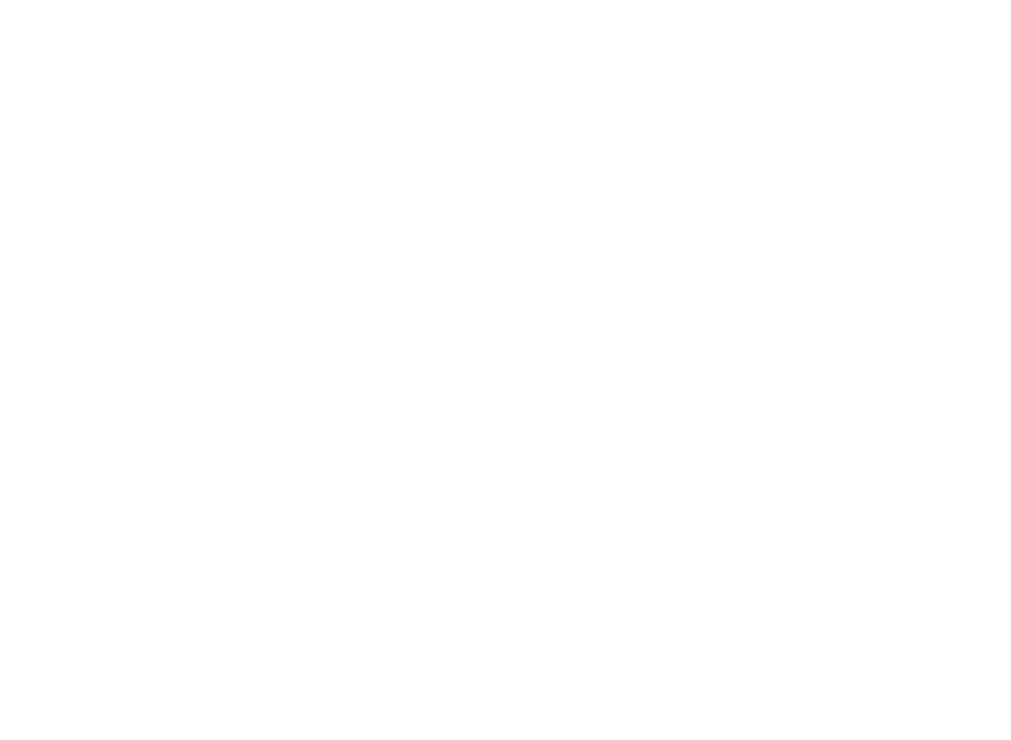
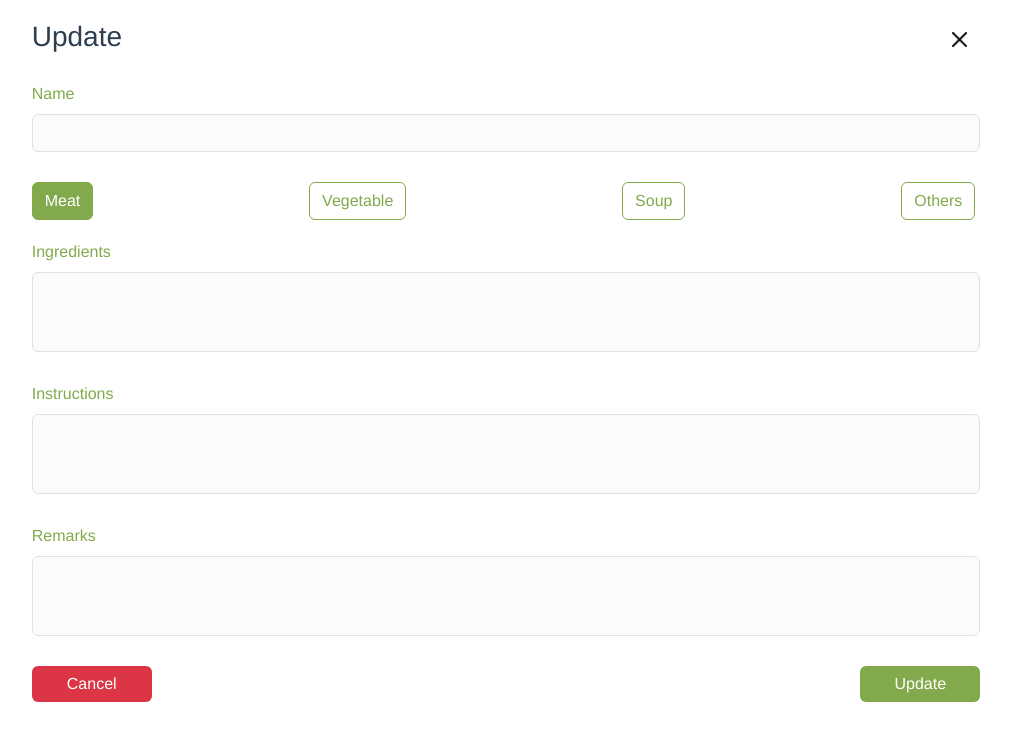
Before and after one commit to fangyi99/dish-randomizer, a Vue app in the folder client/: page /form/1 in a window 1280 px wide. Before the commit this address had no page. Shown: the top 740 px of the page, without its empty margins (64-1075 px from the left). Built offline with nearby package versions, Linux system fonts and the light colour scheme; no server answers.

Commit message:
update and delete recipe

```diff
--- a/client/src/modules/crud.js
+++ b/client/src/modules/crud.js
@@ -1,17 +1,37 @@
-import {ref} from 'vue'
-import { useRouter } from 'vue-router';
+import {ref, computed } from 'vue'
+import { useRoute, useRouter } from 'vue-router';
 
 const getRecipes = () => {
     const state = ref({
-        newName: '',
-        newType: 'meat',
-        newIngredients: '',
-        newInstructions: '',
-        newRemarks: '',
-        recipes: {}
+        name: '',
+        type: 'meat',
+        ingredients: '',
+        instructions: '',
+        remarks: '',
+        recipes: {},
     })
 
+    const route = useRoute();
     const router = useRouter();
+
+    const recipeId = computed(() => route.params.id)
+
+    const getOne = async (id) => {
+        try {
+          await fetch("http://localhost:8000/api/recipes/" + id)
+            .then(res =>  res.json() )
+            .then(data => {
+                state.value.newName = data.name;
+                state.value.newType = data.type;
+                state.value.newIngredients = data.ingredients;
+                state.value.newInstructions = data.instructions;
+                state.value.newRemarks = data.remarks;
+            })
+        }
+        catch(error) {
+          console.log(error)
+        }
+    }
 
     const getAllRecipes = async () => {
         try{
@@ -50,16 +70,31 @@ const getRecipes = () => {
           });
     }
 
-    const updateRecipe = (_id) => {
+    const updateRecipe = () => {
         const requestOptions = {
-            method: "PUT"
+            method: "PUT",
+            headers: {
+                "Content-Type": "application/json"
+            },
+            body: JSON.stringify({
+                name: state.value.newName,
+                type: state.value.newType,
+                ingredients: state.value.newIngredients,
+                instructions: state.value.newInstructions,
+                remarks: state.value.newRemarks
+            })
         }
-        fetch("http://localhost:8000/api/recipes/" + _id, requestOptions)
+        fetch("http://localhost:8000/api/recipes/" + recipeId.value, requestOptions)
+        .then(res => res.body)
+        .then(res => {console.log(res)})
+        router.push({path: "/menu"})
     }
 
     const deleteRecipe = (_id) => {
         fetch("http://localhost:8000/api/recipes/" + _id, {method: "DELETE"})
-        .then({})
+        .then(() => {
+            getAllRecipes()
+        })
     }
 
     const resetForm = () => {
@@ -70,9 +105,9 @@ const getRecipes = () => {
           newInstructions: '',
           newRemarks: '',
         };
-      };
+    };
 
-    return {state, getAllRecipes, createRecipe, updateRecipe, deleteRecipe, resetForm}
+    return {state, recipeId, getOne, getAllRecipes, createRecipe, updateRecipe, deleteRecipe, resetForm}
 }
 
 export default getRecipes
--- a/client/src/router/index.js
+++ b/client/src/router/index.js
@@ -4,24 +4,23 @@ import HomeView from '../views/HomeView.vue'
 const routes = [
   {
     path: '/',
-    name: 'home',
+    name: 'Home',
     component: HomeView
   },
   {
     path: '/menu',
-    name: 'menu',
-    // route level code-splitting
-    // this generates a separate chunk (about.[hash].js) for this route
-    // which is lazy-loaded when the route is visited.
-    component: () => import(/* webpackChunkName: "about" */ '../views/MenuView.vue')
+    name: 'Menu',
+    component: () => import('../views/MenuView.vue')
   },
   {
-    path: '/create',
-    name: 'create',
-    // route level code-splitting
-    // this generates a separate chunk (about.[hash].js) for this route
-    // which is lazy-loaded when the route is visited.
-    component: () => import(/* webpackChunkName: "about" */ '../views/CreateView.vue')
+    path: '/form',
+    name: 'Create',
+    component: () => import('../views/FormView.vue')
+  },
+  {
+    path: '/form/:id',
+    name: 'Update',
+    component: () => import('../views/FormView.vue')
   }
 ]
 
--- a/client/src/views/CreateView.vue
+++ b/client/src/views/FormView.vue
@@ -1,7 +1,8 @@
 <template>
   <div class="container">
     <div class="nav">
-      <h3>Create</h3>
+      <h3 v-if="$route.params.id">Update</h3>
+      <h3 v-else>Create</h3>
       <router-link to="/menu"><button class="btn btn-nav right"><img alt="Close" src="../assets/close.png"></button></router-link>
     </div>
 
@@ -26,8 +27,8 @@
       </div>
 
       <div class="mb-3">
-        <label for="instructionsInput" class="form-label">Ingredients</label>
-        <textarea class="form-control" id="instructionsInput" v-model="state.newIngredients"></textarea>
+        <label for="ingredientsInput" class="form-label">Ingredients</label>
+        <textarea class="form-control" id="ingredientsInput" v-model="state.newIngredients"></textarea>
       </div>
 
       <div class="mb-3">
@@ -41,21 +42,36 @@
       </div>
     </div>
 
-    <div class="btn-grp">
+    <div v-if="$route.params.id" class="btn-grp">
+      <router-link to="/menu"><button type="button" class="btn btn-danger">Cancel</button></router-link>
+      <button type="button" class="btn btn-success" @click="updateRecipe()">Update</button>
+    </div>
+
+    <div v-else class="btn-grp">
       <router-link to="/menu"><button type="button" class="btn btn-danger">Cancel</button></router-link>
       <button type="button" class="btn btn-success" @click="createRecipe()">Create</button>
     </div>
+
+
   </div>
 </template>
 
 <script>
+import {onMounted} from 'vue'
 import crud from '../modules/crud'
 
 export default {
   setup(){
-    const {state, createRecipe} = crud()
-    return {state, createRecipe}
-}
+    const {state, recipeId, getOne, createRecipe, updateRecipe} = crud()
+
+    onMounted(() => {
+    if (recipeId.value) {
+        getOne(recipeId.value);
+      }
+  })
+
+    return {state, recipeId, getOne, createRecipe, updateRecipe}
+  },
 }
 
 </script>
--- a/client/src/views/MenuView.vue
+++ b/client/src/views/MenuView.vue
@@ -6,7 +6,7 @@
                 <h3>Menu</h3>
             </div>
             <div class="right">
-                <router-link to="/create"><button class="btn btn-nav btn-right">+</button></router-link>
+                <router-link to="/form"><button class="btn btn-nav btn-right">+</button></router-link>
             </div>
         </div>
         <table>
@@ -20,8 +20,8 @@
                 <tr v-for="recipe in state.recipes" v-bind:key="recipe._id">
                 <td>{{ recipe.name }}</td>
                 <td>
-                    <button class="btn btn-warning btn-action"><img alt="Edit" src="../assets/edit.png"></button>
-                    <button class="btn btn-danger btn-action"><img alt="Delete" src="../assets/delete.png"></button>
+                    <router-link :to="'/form/' + recipe._id"><button class="btn btn-warning btn-action"><img alt="Edit" src="../assets/edit.png"></button></router-link>
+                    <button class="btn btn-danger btn-action" @click="deleteRecipe(recipe._id)"><img alt="Delete" src="../assets/delete.png"></button>
                 </td>
                 </tr>
             </tbody>
@@ -37,13 +37,13 @@
     export default {
         setup(){
 
-            //createRecipe, updateRecipe, deleteRecipe
-            const {state, getAllRecipes} = crud()
+            const {state, getAllRecipes, deleteRecipe} = crud()
 
             onMounted(()=>{
                 getAllRecipes()
             })
-            return {state, getAllRecipes}
+
+            return {state, getAllRecipes, deleteRecipe}
         }
     }
 
```
Also changed, not shown: 1 other file (tests, documents, lock files or other folders).
